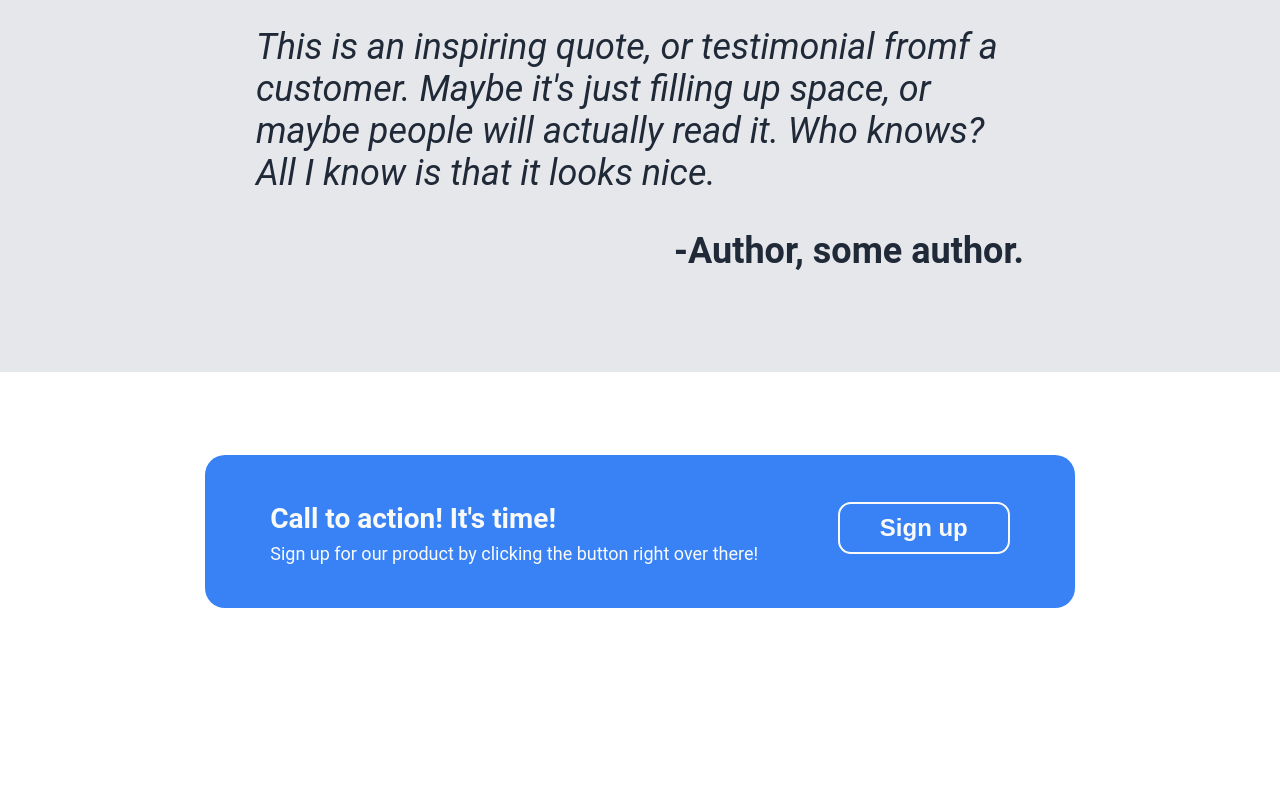
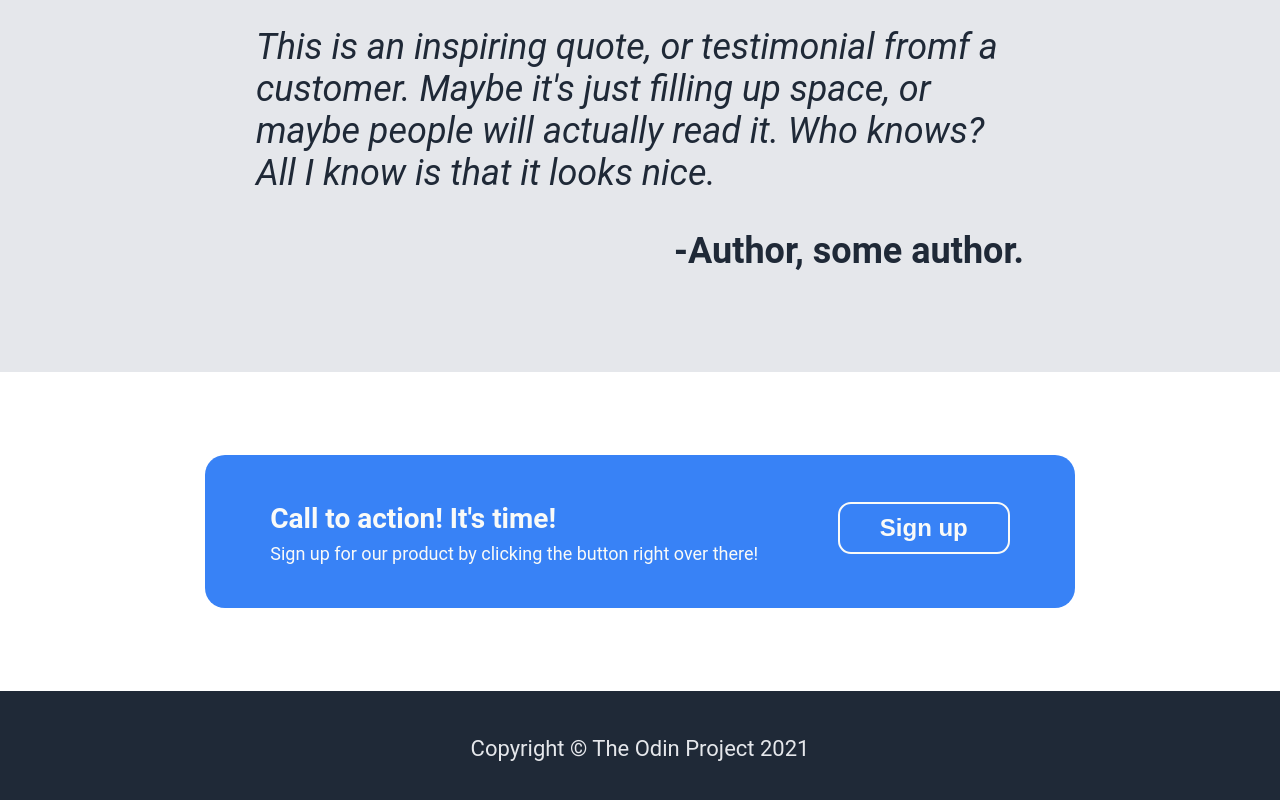
Before and after one commit to bexis13/odin-landing-page, a plain HTML site: page index.html in a window 1280 px wide. Shown: the part 1419-2219 px from the top of the page. Before the commit the page ends 2110 px from the top, so only its background shows below. Drawn offline with Linux system fonts and the light colour scheme.

Commit message:
add content and style to footer section

```diff
--- a/css/style.css
+++ b/css/style.css
@@ -165,3 +165,16 @@ ul {
 }
 
 /*call-to-action section css ends*/
+
+
+/*footer section css starts*/
+
+.footer{
+    background-color: #1F2937;
+    color: #E5E7EB;
+    text-align: center;
+    padding: 45px 0px;
+    font-size: 22px;
+}
+
+/*footer section css ends*/
--- a/index.html
+++ b/index.html
@@ -92,7 +92,7 @@
             </div>
     </div>
     <div class="footer">
-
+        <span>Copyright &copy; The Odin Project 2021</span>
     </div>
 </body>
 </html>
```
